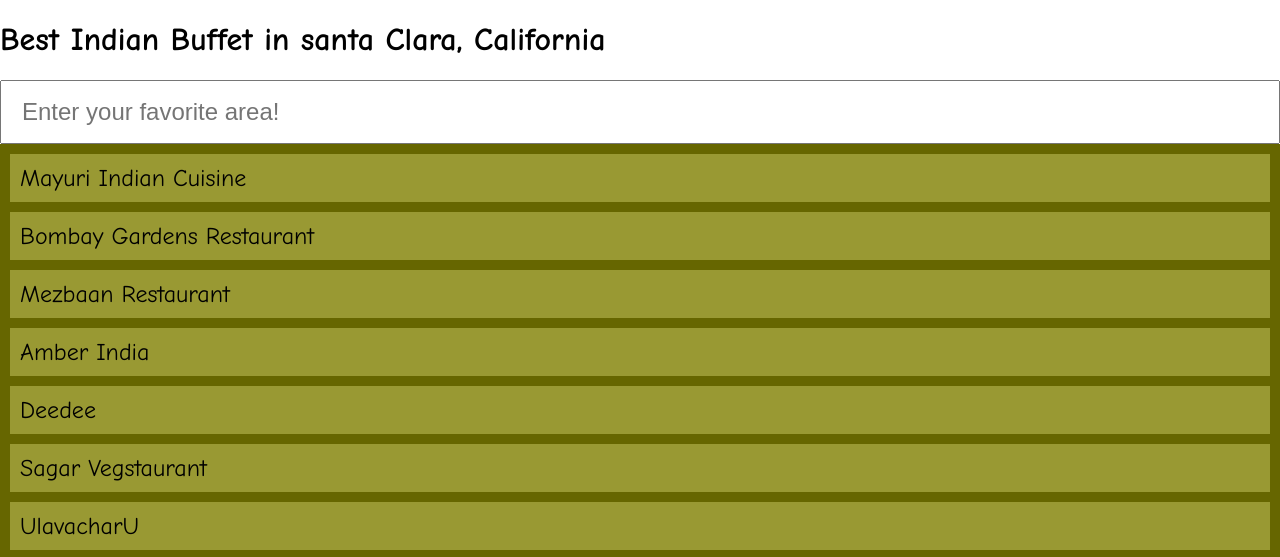
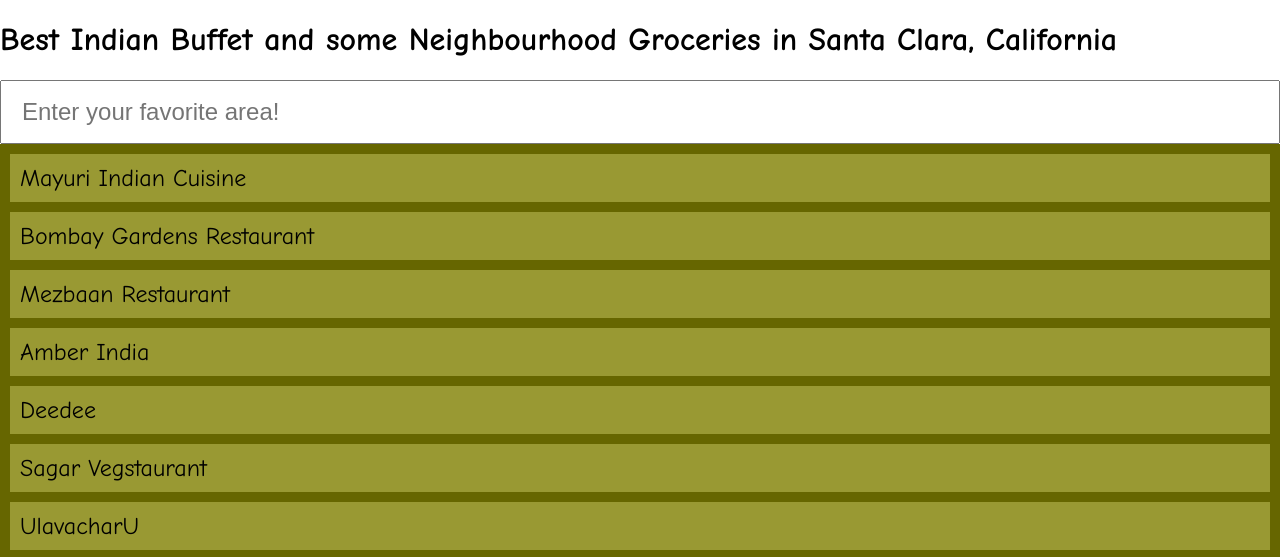
Before and after one commit to namratabiswas/neighbourhood-map, a plain HTML site: page index.html in a window 1280 px wide. Shown: the top 557 px of the page. Drawn offline with Linux system fonts and the light colour scheme; some packages are replaced by stand-ins of ours; no server answers.

Commit message:
Adding Files

```diff
--- a/index.html
+++ b/index.html
@@ -8,7 +8,7 @@
 </head>
 
 <body>
-     <h1>Best Indian Buffet in santa Clara, California</h1>
+     <h1>Best Indian Buffet  and some Neighbourhood Groceries in Santa Clara, California</h1>
 	<div class="search" id="search">
 		<input class="search-box" id="search-box" placeholder="Enter your favorite area!" data-bind="textInput: searchTerm, valueUpdate: 'afterkeydown'" />
 	</div>
```
